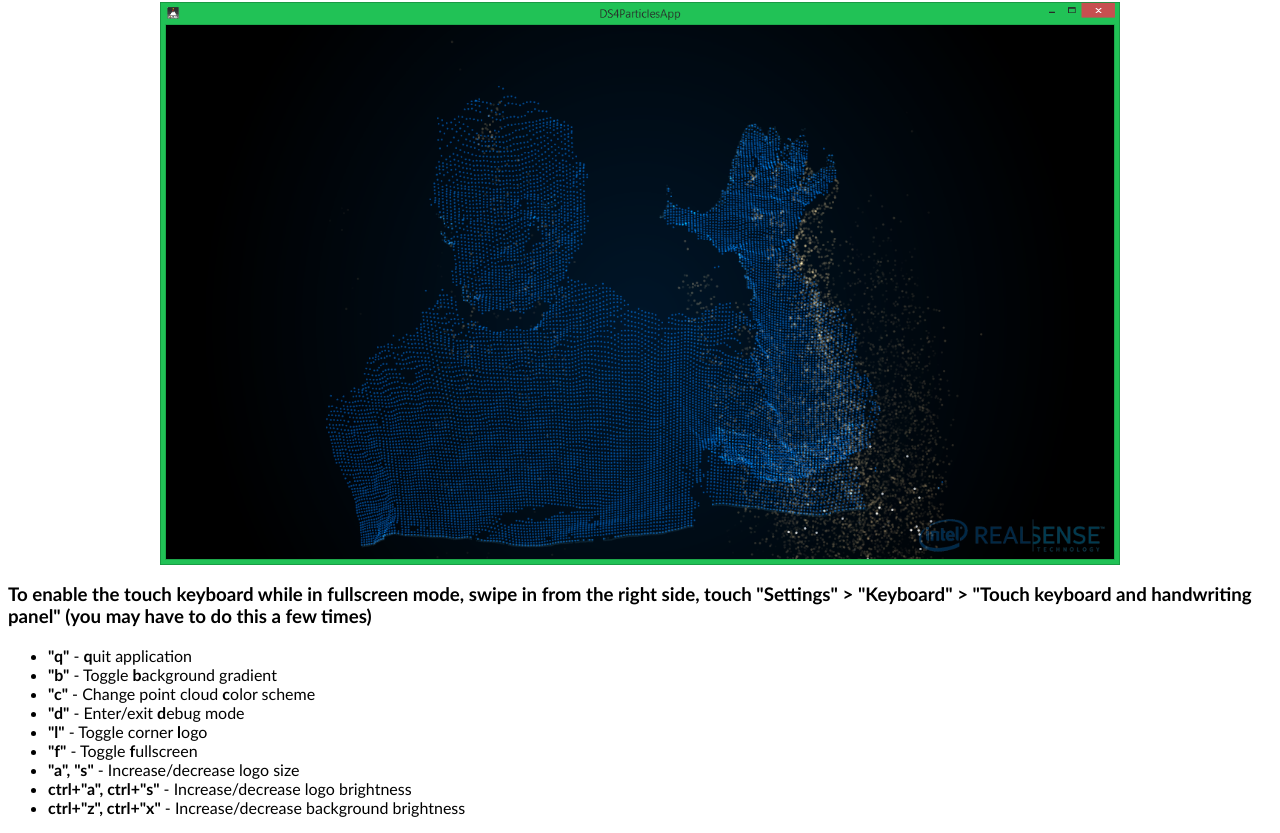
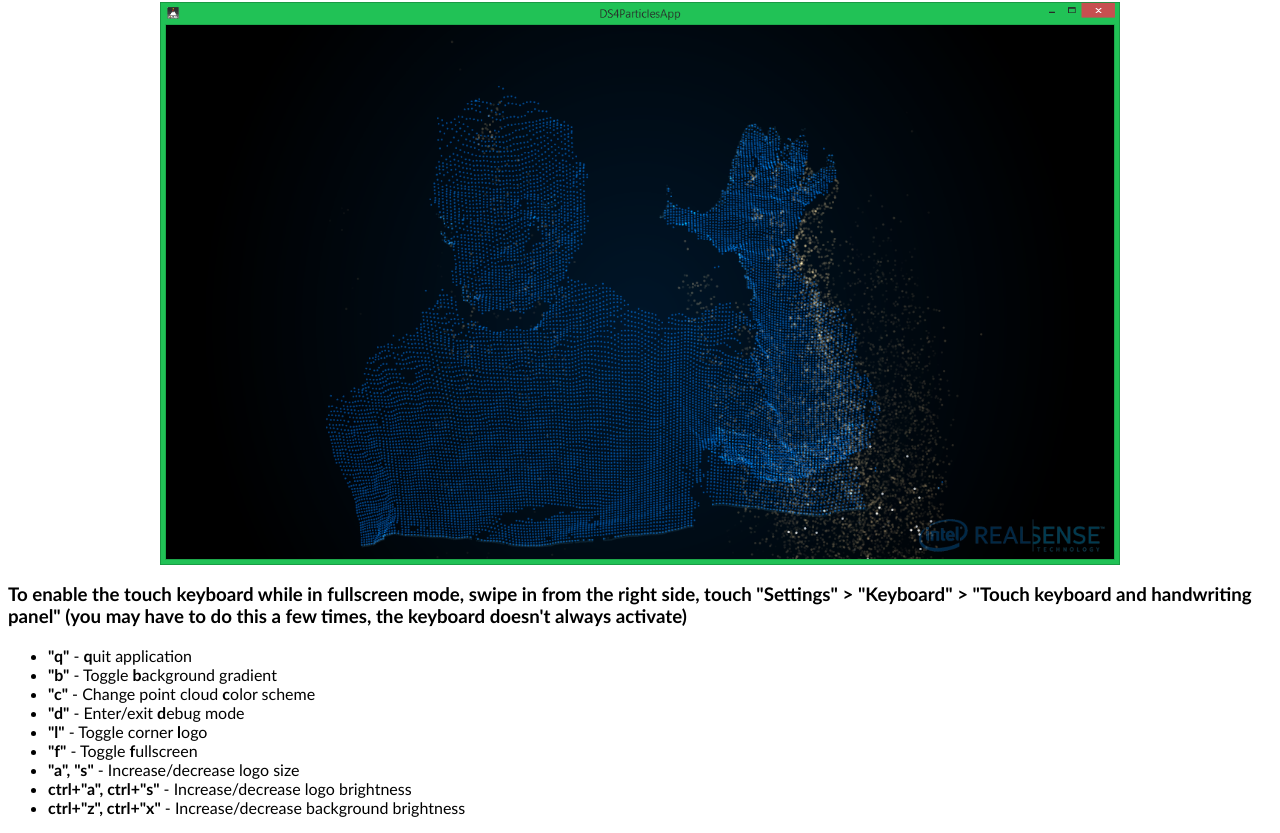
Before and after one commit to SethGibson/DS4Particles, a plain HTML site: page docs/index.html in a window 1280 px wide. Shown: the part 1686-2519 px from the top of the page. Drawn offline with Linux system fonts and the light colour scheme.

Commit message:
docs update -sG

```diff
--- a/docs/index.html
+++ b/docs/index.html
@@ -55,7 +55,7 @@
 </div>
 <div>
 <h3>
-To enable the touch keyboard while in fullscreen mode, swipe in from the right side, touch "Settings" &gt; "Keyboard" &gt; "Touch keyboard and handwriting panel" (you may have to do this a few times)
+To enable the touch keyboard while in fullscreen mode, swipe in from the right side, touch "Settings" &gt; "Keyboard" &gt; "Touch keyboard and handwriting panel" (you may have to do this a few times, the keyboard doesn't always activate)
 </h3>
 </div>
 <div>
```
